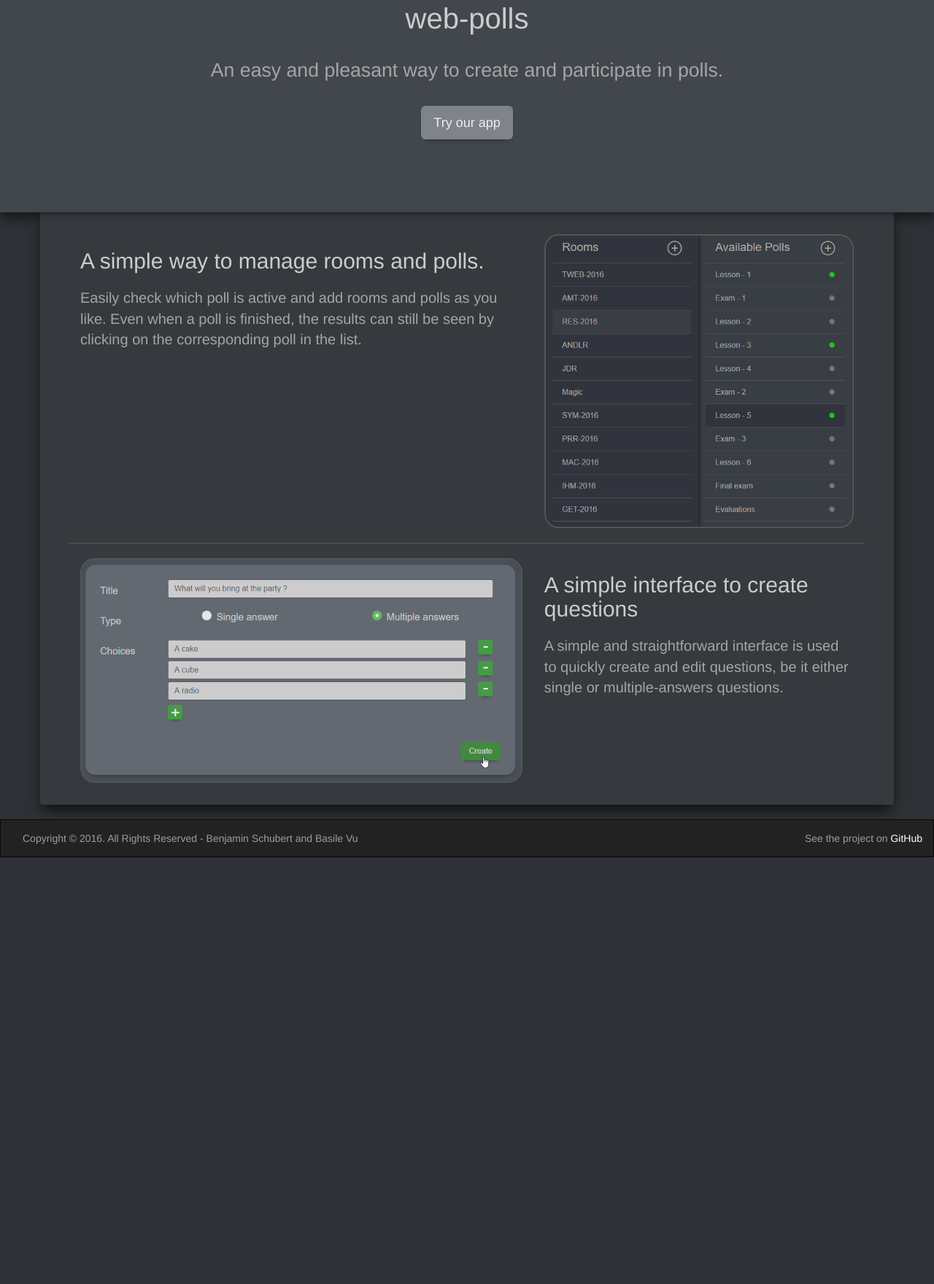
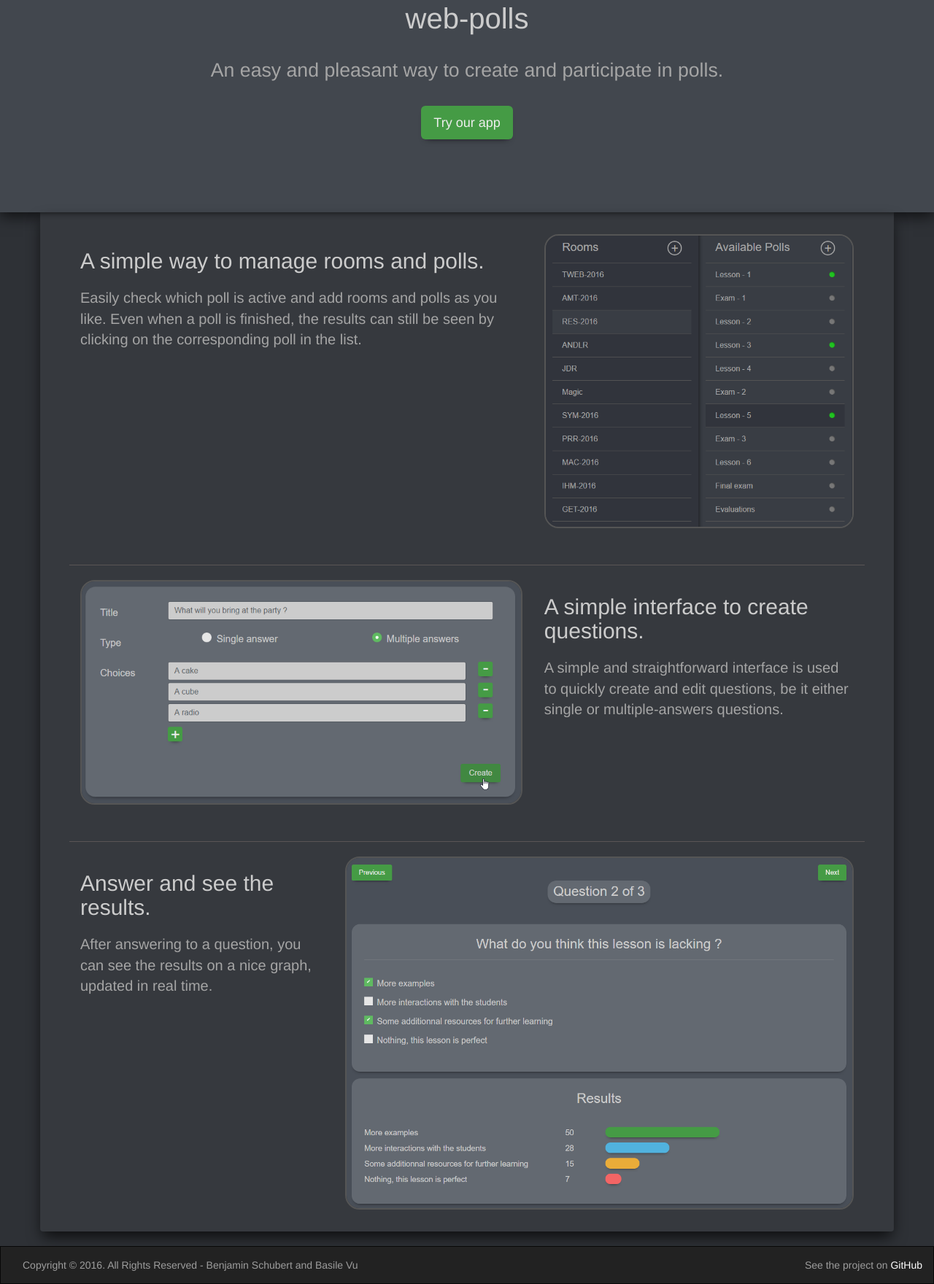
Before and after one commit to BenjaminSchubert/web-polls, a plain HTML site: page index.html in a window 1280 px wide. Shown: the part 118-1878 px from the top of the page at 73% size. Before the commit the page ends 1293 px from the top, so only its background shows below. Drawn offline with Linux system fonts and the light colour scheme.

Commit message:
Added results

```diff
--- a/assets/css/index.css
+++ b/assets/css/index.css
@@ -51,16 +51,16 @@ h1, h2 {
 }
 
 .btn {
-	background-color: #7e838c;
+	background-color: #459b45;
 	color: #eee;
 
-	-webkit-box-shadow: 0px 6px 10px -8px rgba(0,0,0,0.75);
-	-moz-box-shadow: 0px 6px 10px -8px rgba(0,0,0,0.75);
-	box-shadow: 0px 6px 10px -8px rgba(0,0,0,0.75);
+	-webkit-box-shadow: 0px 6px 10px -7px rgba(0,0,0,0.75);
+    -moz-box-shadow: 0px 6px 10px -7px rgba(0,0,0,0.75);
+    box-shadow: 0px 6px 10px -7px rgba(0,0,0,0.75);
 }
 
 .btn:hover {
-	background-color: #78797c;
+	background-color: #418841;
 	color: #ddd;
 }
 
@@ -74,7 +74,7 @@ h1, h2 {
 }
 
 .feature-container:not(:first-of-type) {
-	margin-top: 20px;
+	margin-top: 50px;
 	padding-top: 20px;
     border-top: 1px solid #5a5555;
 }
--- a/index.html
+++ b/index.html
@@ -51,11 +51,24 @@
 			<image class="img-responsive" src="assets/img/question-creation-detail.png">
 		</div>
 		<div class="col-xs-5">
-			<h2 class="major">A simple interface to create questions</h2>
+			<h2 class="major">A simple interface to create questions.</h2>
 			<p>
 				A simple and straightforward interface is used to quickly create and edit questions,
 				be it either single or multiple-answers questions.
 			</p>
+		</div>
+    </div>
+
+	<div class="row feature-container">
+		<div class="col-xs-4">
+			<h2 class="major">Answer and see the results.</h2>
+			<p>
+				After answering to a question, you can see the results on a nice graph, updated
+				in real time.
+			</p>
+		</div>
+		<div class="col-xs-8">
+			<image class="img-responsive" src="assets/img/question-results-detail.png">
 		</div>
     </div>
 </div>
```
Also changed, not shown: assets/img/poll-creation.png (renamed from assets/img/admin-poll-creation.png), assets/img/question-creation.png (renamed from assets/img/admin-question-creation.png), assets/img/question-multiple.png (renamed from assets/img/user-overview-multiple.png), assets/img/question-results-detail.png (added), assets/img/question-results.png (added), assets/img/question-simple.png (renamed from assets/img/user-overview-simple.png), assets/img/room-index.png (renamed from assets/img/admin-room-index.png).
